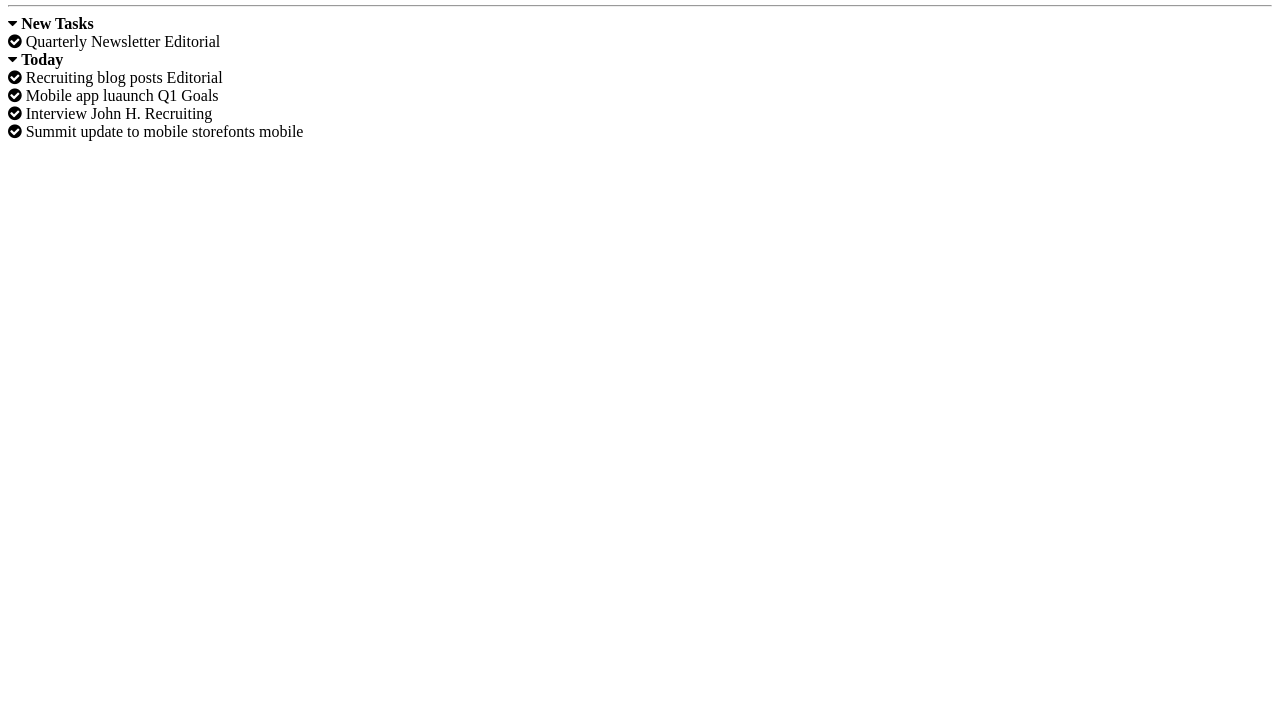
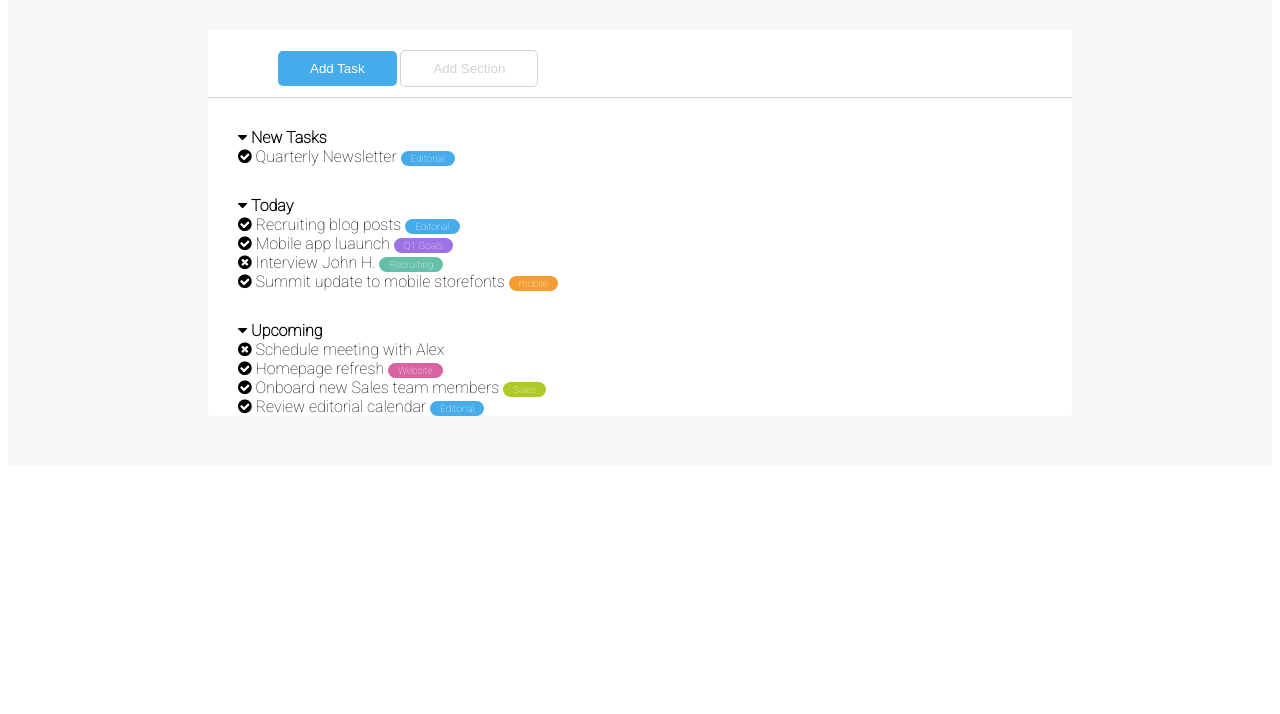
Before and after one commit to ItzArima/html-css-toboolist, a plain HTML site: page index.html in a window 1280 px wide. Shown: the part 86-800 px from the top of the page. Drawn offline with Linux system fonts and the light colour scheme.

Commit message:
impostato font e stile varie sezoni

```diff
--- a/index.html
+++ b/index.html
@@ -4,7 +4,11 @@
     <meta charset="UTF-8">
     <meta http-equiv="X-UA-Compatible" content="IE=edge">
     <meta name="viewport" content="width=device-width, initial-scale=1.0">
+    <link rel="stylesheet" href="style.css">
     <link rel="stylesheet" href="https://cdnjs.cloudflare.com/ajax/libs/font-awesome/4.7.0/css/font-awesome.min.css">
+    <link rel="preconnect" href="https://fonts.googleapis.com">
+    <link rel="preconnect" href="https://fonts.gstatic.com" crossorigin>
+    <link href="https://fonts.googleapis.com/css2?family=Roboto:wght@100&display=swap" rel="stylesheet">
     <title>Toboolist</title>
 </head>
 <body>
@@ -12,8 +16,8 @@
     <!-- header section begin -->
     <header>
         <section class=Intestazione>
-            <img src="./img/Logo.png" alt="logo">
-            <span>Toboolist</span>
+            <img class="logo" src="./img/Logo.png" alt="logo">
+            <span class="maintitle">Toboolist</span>
         </section>
     </header>
    <!-- header section end -->
@@ -25,8 +29,7 @@
                     <button id="subm_but" type="submit">Add Task</button>
                     <button id="sect_but" type="submit">Add Section</button>
                 </div>
-                <hr>
-                <section>
+                <section class="contenuto">
                     <div class="NewTasks">
                         <div id="stitlenew">
                             <i class="fa fa-caret-down"></i>
@@ -60,7 +63,7 @@
                             </span>
                         </div>
                         <div class="tasks">
-                            <i class="fa fa-check-circle"></i>
+                            <i class="fa fa-times-circle"></i></i>
                             <span>Interview John H.</span>
                             <span class="desc-container-green">
                                 Recruiting
@@ -74,6 +77,39 @@
                             </span>
                         </div>
                     </div>
+                    <div class="Upcoming">
+                        <div id="stitleupcoming">
+                            <i class="fa fa-caret-down"></i>
+                            <span><strong>Upcoming</strong></span>
+                        </div>
+                        <div class="tasks">
+                            <div class="tasks">
+                                <i class="fa fa-times-circle"></i>
+                                <span>Schedule meeting with Alex</span>
+                            </div>
+                            <div class="tasks">
+                                <i class="fa fa-check-circle"></i>
+                                <span>Homepage refresh</span>
+                                <span class="desc-container-fucsia">
+                                    Website
+                                </span>
+                            </div>
+                            <div class="tasks">
+                                <i class="fa fa-check-circle"></i>
+                                <span>Onboard new Sales team members</span>
+                                <span class="desc-container-lightgreen">
+                                    Sales
+                                </span>
+                            </div>
+                            <div class="tasks">
+                                <i class="fa fa-check-circle"></i>
+                                <span>Review editorial calendar</span>
+                                <span class="desc-container-blue">
+                                    Editorial
+                                </span>
+                            </div>
+                        </div>
+                    </div>
                 </section>
        </div>
 
--- a/style.css
+++ b/style.css
@@ -38,3 +38,71 @@ button{
     padding: 20px 20px 10px 70px;
     border-bottom: 1px solid lightgrey;
 }
+
+html{
+    font-family: 'Roboto', sans-serif;
+}
+
+.desc-container-blue{
+  background-color: #45abea;
+  color: white;
+  border-radius: 8px;
+  font-size: 10px;
+  padding: 2px 10px;
+}
+
+.desc-container-purple{
+    background-color: #9c72e4;
+    color: white;
+    border-radius: 8px;
+    font-size: 10px;
+    padding: 2px 10px;
+}
+
+.desc-container-green{
+    background-color: #64c0a9;
+    color: white;
+    border-radius: 8px;
+    font-size: 10px;
+    padding: 2px 10px;
+}
+
+.desc-container-orange{
+    background-color: #f29e33;
+  color: white;
+  border-radius: 8px;
+  font-size: 10px;
+  padding: 2px 10px;
+}
+
+.desc-container-fucsia{
+    background-color: #d863a1;
+  color: white;
+  border-radius: 8px;
+  font-size: 10px;
+  padding: 2px 10px;
+}
+
+.desc-container-lightgreen{
+    background-color: #b0c926;
+  color: white;
+  border-radius: 8px;
+  font-size: 10px;
+  padding: 2px 10px;
+}
+
+.NewTasks{
+    margin: 30px 0;
+}
+
+.contenuto{
+    padding-left: 30px;
+}
+
+.today{
+    margin: 30px 0;
+}
+
+.upcoming{
+
+}
```
